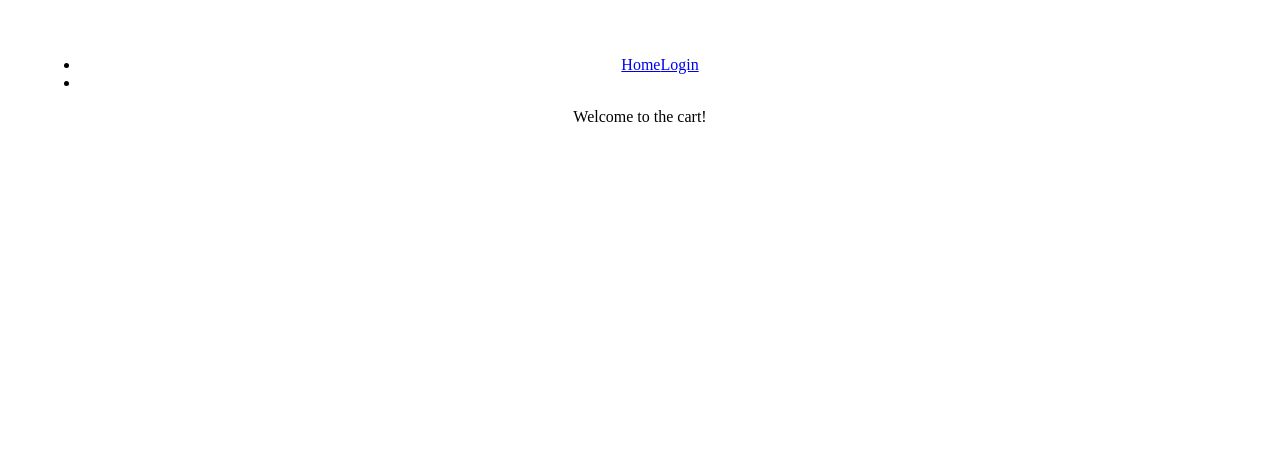
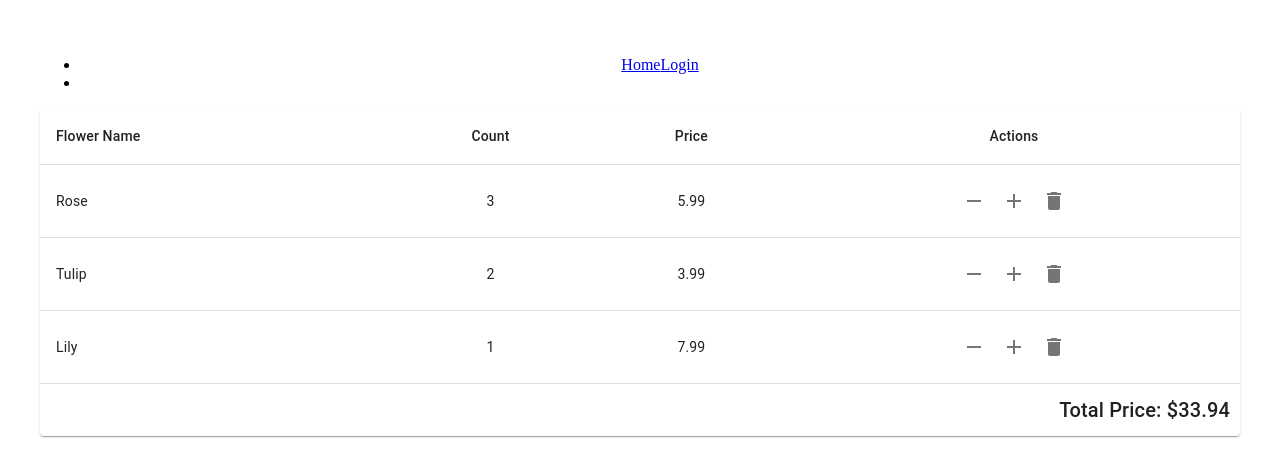
Before and after one commit to miraphilip5/react-project-web-warriors, a React (Vite) app in the folder petal_express_frontend/petal_express_vite_app/: page /cart in a window 1280 px wide. Shown: the top 476 px of the page. Built offline with nearby package versions, Linux system fonts and the light colour scheme.

Commit message:
cart component

```diff
--- a/petal_express_frontend/petal_express_vite_app/src/pages/Cart.tsx
+++ b/petal_express_frontend/petal_express_vite_app/src/pages/Cart.tsx
@@ -1,11 +1,123 @@
-import React from 'react'
+import { useState } from 'react';
+import { Table, TableBody, TableCell, TableContainer, TableHead, TableRow, Paper, IconButton, Typography } from '@mui/material';
+import DeleteIcon from '@mui/icons-material/Delete';
+import AddIcon from '@mui/icons-material/Add';
+import RemoveIcon from '@mui/icons-material/Remove';
 
-function Cart() {
-  return (
-    <div>
-      Welcome to the cart!
-    </div>
-  )
+interface FlowerItem {
+  id: string;
+  name: string;
+  count: number;
+  price: number;
 }
 
-export default Cart
+interface CartProps {
+  items: FlowerItem[];
+  onDelete: (id: string) => void;
+  onIncreaseQuantity: (id: string) => void;
+  onReduceQuantity: (id: string) => void;
+}
+
+const Cart = ({ items, onDelete, onIncreaseQuantity }: CartProps) => {
+
+  // const handleDelete = (id: string) => {
+  //   onDelete(id);
+  // };
+
+  // const handleIncreaseQuantity = (id: string) => {
+  //   onIncreaseQuantity(id);
+  // };
+
+  // const handleReduceQuantity = (id: string) => {
+  //   onReduceQuantity(id);
+  // };
+
+  const [flowerItems, setFlowerItems] = useState([
+    { id: '1', name: 'Rose', count: 3, price: 5.99 },
+    { id: '2', name: 'Tulip', count: 2, price: 3.99 },
+    { id: '3', name: 'Lily', count: 1, price: 7.99 },
+  ]);
+
+  const handleDelete = (id: string) => {
+    setFlowerItems((prevItems) => prevItems.filter((item) => item.id !== id));
+  };
+
+  const handleIncreaseQuantity = (id: string) => {
+    setFlowerItems((prevItems) =>
+      prevItems.map((item) => {
+        if (item.id === id) {
+          return {
+            ...item,
+            count: item.count + 1,
+          };
+        }
+        return item;
+      })
+    );
+  };
+
+  const handleReduceQuantity = (id: string) => {
+    setFlowerItems((prevItems) =>
+      prevItems.map((item) => {
+        if (item.id === id) {
+          const updatedCount = item.count - 1;
+          if (updatedCount >= 0) {
+            return {
+              ...item,
+              count: updatedCount,
+            };
+          }
+        }
+        return item;
+      }).filter((item) => item.count !== 0)
+    );
+  };
+
+  const calculateTotalPrice = () => {
+    let totalPrice = 0;
+    flowerItems.forEach((item) => {
+      totalPrice += item.count * item.price;
+    });
+    return totalPrice.toFixed(2); // toFixed(2) ensures the total price is rounded to 2 decimal places
+  };
+
+  return (
+    <TableContainer component={Paper}>
+      <Table>
+        <TableHead>
+          <TableRow>
+            <TableCell>Flower Name</TableCell>
+            <TableCell align="center">Count</TableCell>
+            <TableCell align="center">Price</TableCell>
+            <TableCell align="center">Actions</TableCell>
+          </TableRow>
+        </TableHead>
+        <TableBody>
+          {flowerItems.map((item) => (
+            <TableRow key={item.id}>
+              <TableCell>{item.name}</TableCell>
+              <TableCell align="center">{item.count}</TableCell>
+              <TableCell align="center">{item.price}</TableCell>
+              <TableCell align="center">
+                <IconButton aria-label="Reduce Quantity" onClick={() => handleReduceQuantity(item.id)}>
+                  <RemoveIcon />
+                </IconButton>
+                <IconButton aria-label="Increase Quantity" onClick={() => handleIncreaseQuantity(item.id)}>
+                  <AddIcon />
+                </IconButton>
+                <IconButton aria-label="Delete" onClick={() => handleDelete(item.id)}>
+                  <DeleteIcon />
+                </IconButton>
+              </TableCell>
+            </TableRow>
+          ))}
+        </TableBody>
+      </Table>
+      <Typography variant="h6" component="p" align="right" style={{ margin: '10px' }}>
+        Total Price: ${calculateTotalPrice()}
+      </Typography>
+    </TableContainer>
+  );
+};
+
+export default Cart;
```
